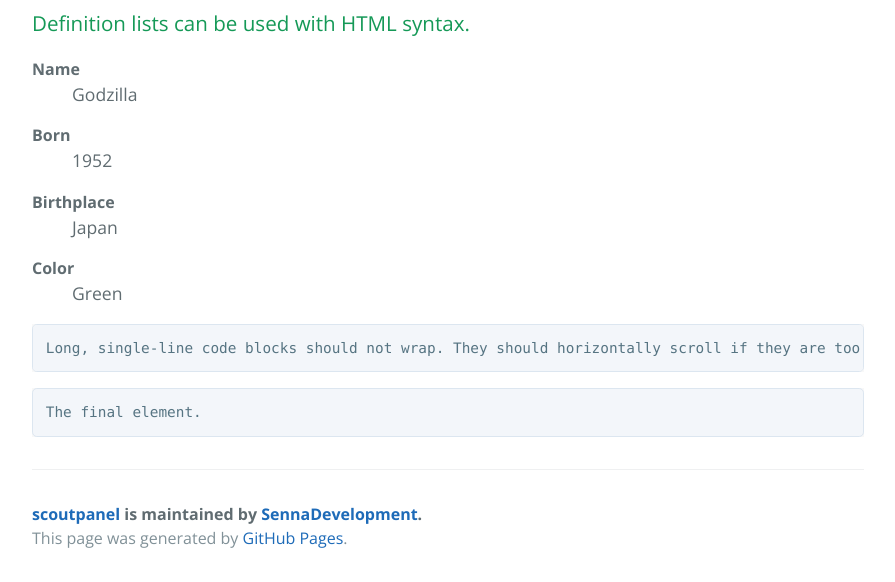
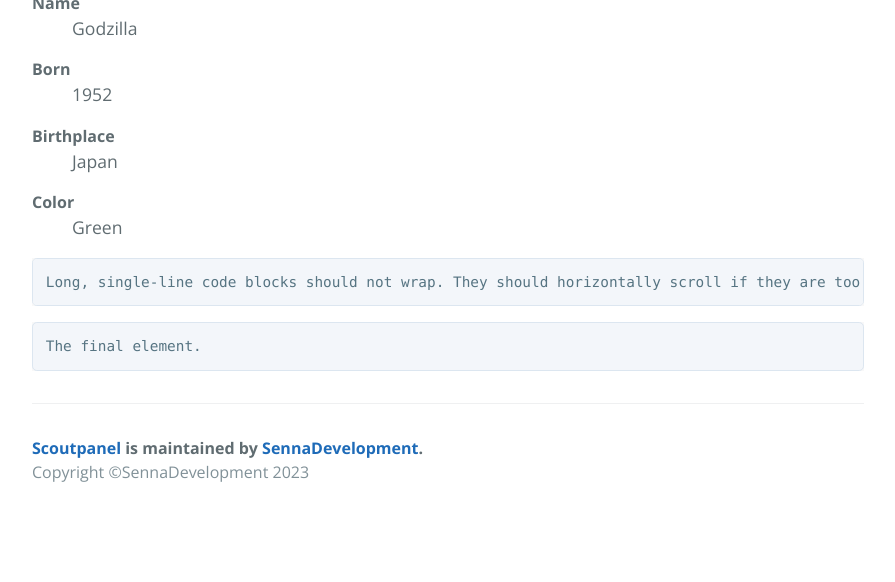
Before and after one commit to SennaDevelopment/scoutpanel, a Jekyll site: the page built from index.md, in a window 1280 px wide and 900 px high, scrolled down 3190 px, cut to the strip 318-900 px from the top of the window. Shown: the whole strip, without its empty margins (192-1087 px from the left). Built offline with Jekyll 4.4.1, drawn with Linux system fonts in a browser that asks for light colours; after the commit the page ends 4024 px from its top, so only the background shows below that.

Commit message:
Update default.html

```diff
--- a/_layouts/default.html
+++ b/_layouts/default.html
@@ -18,13 +18,6 @@
     <header class="page-header" role="banner">
       <h1 class="project-name">{{ page.title | default: site.title | default: site.github.repository_name }}</h1>
       <h2 class="project-tagline">{{ page.description | default: site.description | default: site.github.project_tagline }}</h2>
-      {% if site.github.is_project_page %}
-        <a href="{{ site.github.repository_url }}" class="btn">View on GitHub</a>
-      {% endif %}
-      {% if site.show_downloads %}
-        <a href="{{ site.github.zip_url }}" class="btn">Download .zip</a>
-        <a href="{{ site.github.tar_url }}" class="btn">Download .tar.gz</a>
-      {% endif %}
     </header>
 
     <main id="content" class="main-content" role="main">
@@ -32,9 +25,9 @@
 
       <footer class="site-footer">
         {% if site.github.is_project_page %}
-          <span class="site-footer-owner"><a href="{{ site.github.repository_url }}">{{ site.github.repository_name }}</a> is maintained by <a href="{{ site.github.owner_url }}">{{ site.github.owner_name }}</a>.</span>
+          <span class="site-footer-owner"><a href="{{ site.github.repository_url }}">Scoutpanel</a> is maintained by <a href="{{ site.github.owner_url }}">{{ site.github.owner_name }}</a>.</span>
         {% endif %}
-        <span class="site-footer-credits">This page was generated by <a href="https://pages.github.com">GitHub Pages</a>.</span>
+        <span class="site-footer-credits">Copyright ©SennaDevelopment 2023</span>
       </footer>
     </main>
   </body>
```
